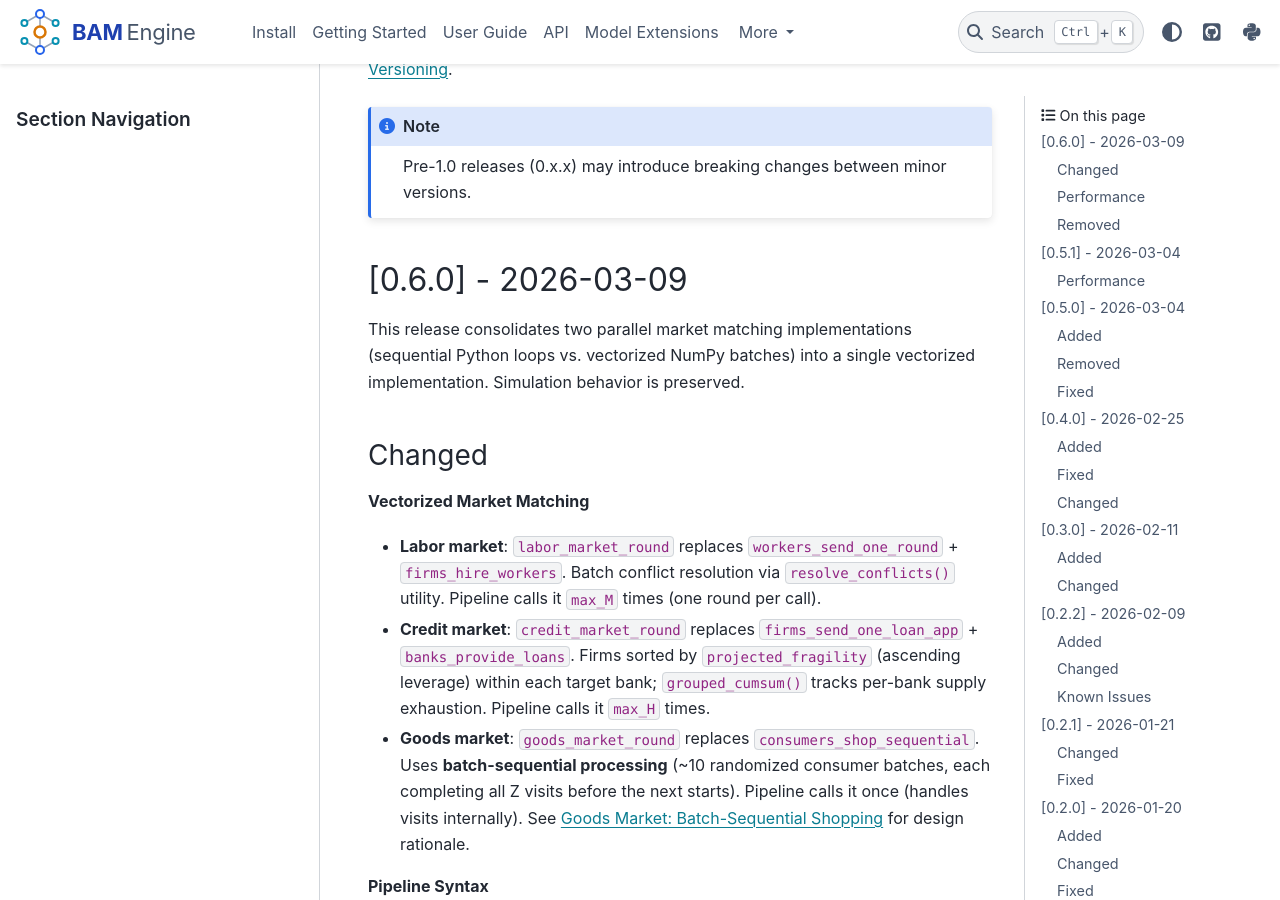
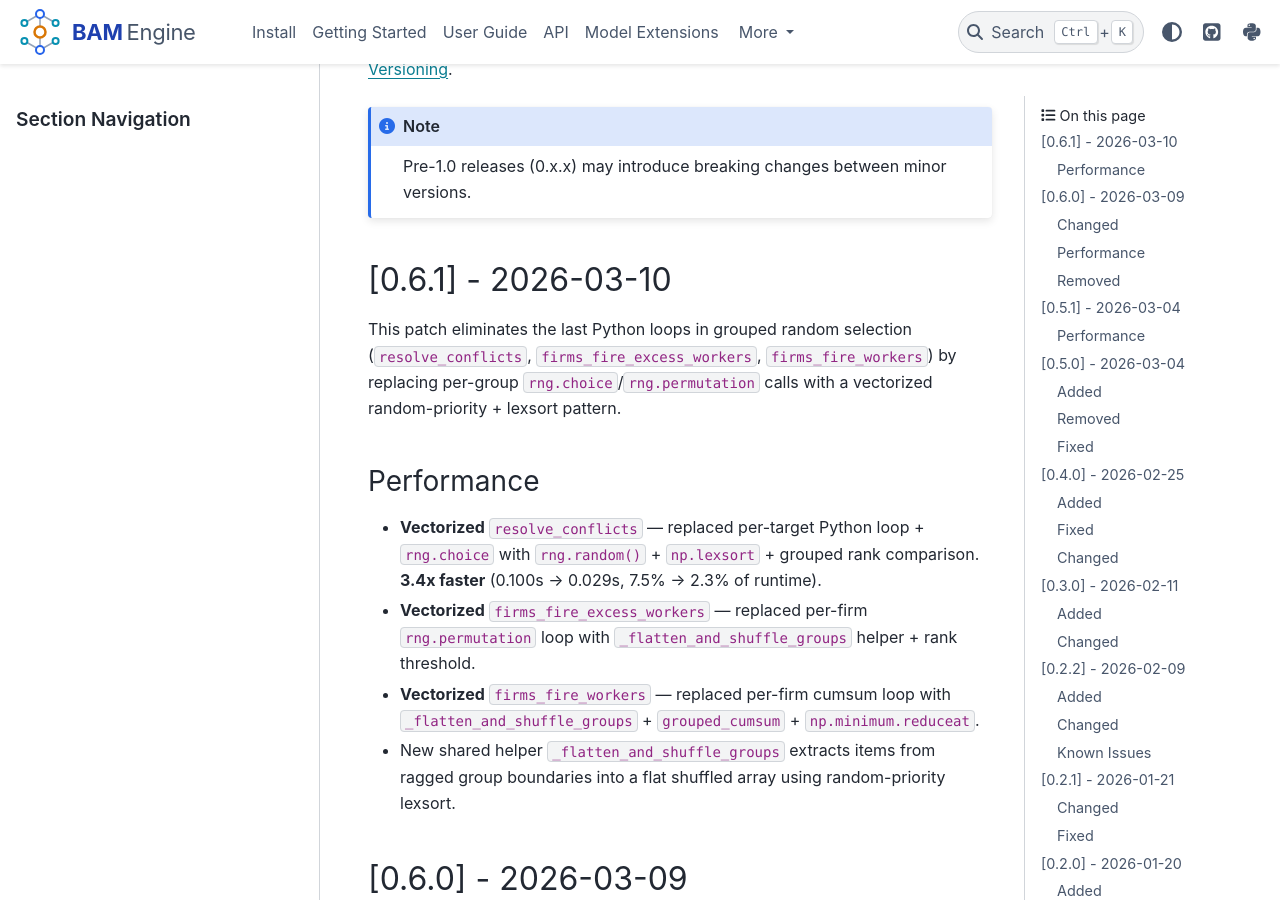
Before and after one commit to kganitis/bam-engine, a Sphinx documentation site: the page built from docs/release_history.rst, in a window 1280 px wide and 900 px high, scrolled down 225 px. Built offline with Sphinx 7.4.7 and the PyData theme 0.15.4, drawn with Linux system fonts in a browser that asks for light colours; pages that are not in the unit, such as notebooks, are missing from menus.

Commit message:
docs: add v0.6.1 release notes for vectorized grouped selection

```diff
--- a/docs/release_history.rst
+++ b/docs/release_history.rst
@@ -9,6 +9,29 @@ and this project adheres to `Semantic Versioning <https://semver.org/spec/v2.0.0
 .. note::
 
    Pre-1.0 releases (0.x.x) may introduce breaking changes between minor versions.
+
+[0.6.1] - 2026-03-10
+---------------------
+
+This patch eliminates the last Python loops in grouped random selection
+(``resolve_conflicts``, ``firms_fire_excess_workers``, ``firms_fire_workers``)
+by replacing per-group ``rng.choice``/``rng.permutation`` calls with a
+vectorized random-priority + lexsort pattern.
+
+Performance
+~~~~~~~~~~~
+
+* **Vectorized** ``resolve_conflicts`` — replaced per-target Python loop +
+  ``rng.choice`` with ``rng.random()`` + ``np.lexsort`` + grouped rank
+  comparison. **3.4x faster** (0.100s → 0.029s, 7.5% → 2.3% of runtime).
+* **Vectorized** ``firms_fire_excess_workers`` — replaced per-firm
+  ``rng.permutation`` loop with ``_flatten_and_shuffle_groups`` helper +
+  rank threshold.
+* **Vectorized** ``firms_fire_workers`` — replaced per-firm cumsum loop with
+  ``_flatten_and_shuffle_groups`` + ``grouped_cumsum`` +
+  ``np.minimum.reduceat``.
+* New shared helper ``_flatten_and_shuffle_groups`` extracts items from ragged
+  group boundaries into a flat shuffled array using random-priority lexsort.
 
 [0.6.0] - 2026-03-09
 ---------------------
```
